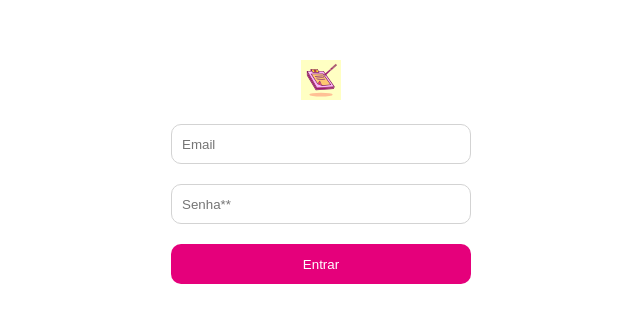
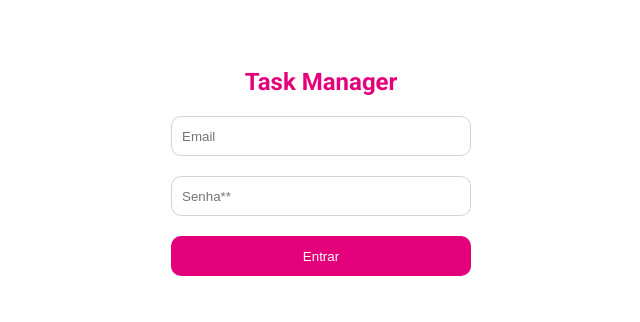
Before and after one commit to SinaraMoura/managertasks, a React (Vite) app: page / in a window 1280 px wide. Shown: the part 238-560 px from the top of the page, without its empty margins (319-959 px from the left). Built offline with nearby package versions, Linux system fonts and the light colour scheme.

Commit message:
ajustes de logo

```diff
--- a/index.html
+++ b/index.html
@@ -7,7 +7,7 @@
   <meta name="viewport" content="width=device-width, initial-scale=1.0" />
   <link href="https://fonts.googleapis.com/css2?family=Roboto:wght@400;700&display=swap" rel="stylesheet">
 
-  <title>To Do List</title>
+  <title>Task Manager</title>
 </head>
 
 <body>
--- a/src/components/Header/index.jsx
+++ b/src/components/Header/index.jsx
@@ -1,5 +1,4 @@
 import { NavLink } from 'react-router-dom';
-import logoImage from '../../assets/logo.svg';
 import { getItem, removeItem } from '../../storage';
 import './styles.css';
 
@@ -22,7 +21,7 @@ export default function Header() {
     return (
         <header className='header'>
             <div className="container header-container">
-                <img src={logoImage} alt="logotipo" className='logo' />
+                <h1 className='logo'>Task Manager</h1>
                 <nav className='navigation'>
                     <span>{user} | </span>
                     <NavLink to="/todos" className={handleActiveLink}>Todo</NavLink>
--- a/src/components/Header/styles.css
+++ b/src/components/Header/styles.css
@@ -9,8 +9,7 @@
 }
 
 .logo {
-    width: 80px;
-    height: 80px;
+    color: var(--pink-800);
 }
 
 .navigation {
--- a/src/pages/Login/index.jsx
+++ b/src/pages/Login/index.jsx
@@ -1,7 +1,7 @@
 import { useState } from 'react';
 import { useEffect } from 'react';
 import { useNavigate } from 'react-router-dom';
-import logoImage from '../../assets/logo.svg';
+import background from '../../assets/background.jpg'
 import api from '../../service/api';
 import { getItem, setItem } from '../../storage';
 import './styles.css';
@@ -52,7 +52,7 @@ export default function Login() {
         <main className='container'>
             <section className="content__login">
                 <form className="login" onSubmit={handleSubmit}>
-                    <img src={logoImage} alt="logo cubos academy" className='logo' />
+                    <h1 className='logo'>Task Manager</h1>
                     <input name="email" type="email" placeholder="Email" className='input' onChange={handleForm} />
                     <input name="password" type="password" placeholder="Senha**" className='input' onChange={handleForm} />
                     <button className='button button__login'>Entrar</button>
--- a/src/pages/Login/styles.css
+++ b/src/pages/Login/styles.css
@@ -18,6 +18,4 @@
 
 .logo {
     padding: 2rem 0;
-    width: 100px;
-    height: 1s00px;
 }
```
Also changed, not shown: src/assets/background.jpg (added), src/assets/logo.svg (deleted).
